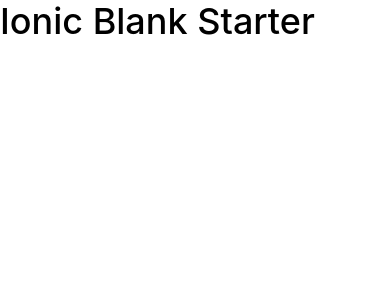
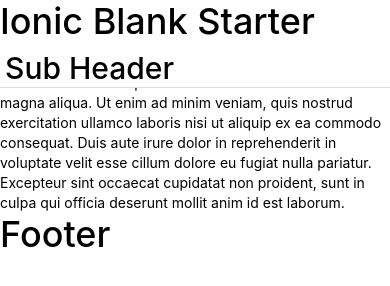
Before and after one commit to khawGlad/Khaw_AngularJSIonic, a website: page myApp/www/index.html in a window 390 px wide. Drawn offline with Linux system fonts and the light colour scheme; some packages are replaced by stand-ins of ours; files that its build step writes are made by us from their sources.

Commit message:
my commit

```diff
--- a/myApp/www/index.html
+++ b/myApp/www/index.html
@@ -35,11 +35,24 @@
   <body ng-app="starter">
 
     <ion-pane>
-      <ion-header-bar class="bar-stable">
+      <ion-header-bar class="bar-positive">
         <h1 class="title">Ionic Blank Starter</h1>
       </ion-header-bar>
-      <ion-content>
+      <div class="bar bar-subheader">
+        <h2>Sub Header</h2>
+      </div>
+      <ion-content class="padding has-subheader">
+      Lorem ipsum dolor sit amet, consectetur adipisicing elit, sed do eiusmod
+tempor incididunt ut labore et dolore magna aliqua. Ut enim ad minim veniam,
+quis nostrud exercitation ullamco laboris nisi ut aliquip ex ea commodo
+consequat. Duis aute irure dolor in reprehenderit in voluptate velit esse
+cillum dolore eu fugiat nulla pariatur. Excepteur sint occaecat cupidatat non
+proident, sunt in culpa qui officia deserunt mollit anim id est laborum.
       </ion-content>
+
+      <ion-footer-bar class="bar-positive">
+        <h1 class="title">Footer</h1>
+      </ion-footer-bar>
     </ion-pane>
   </body>
 </html>
```
